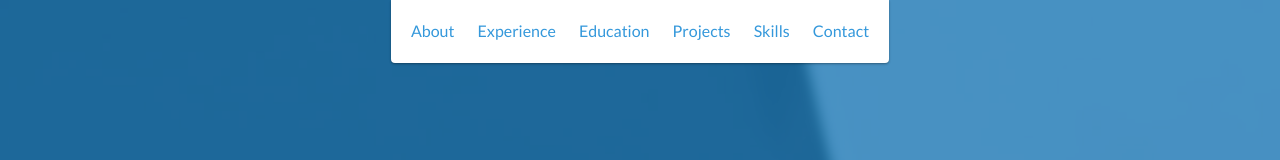
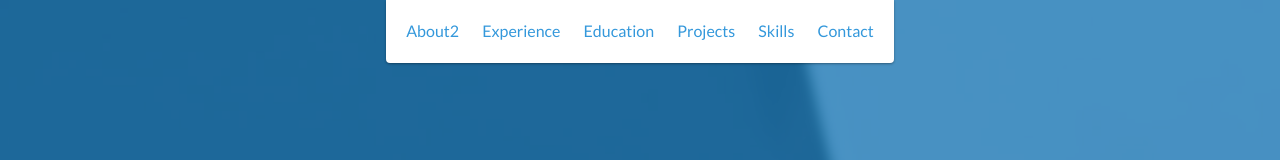
Before and after one commit to gainee0328/gainee0328.github.io, a website: page index.html in a window 1280 px wide. Shown: the top 160 px of the page. Drawn offline with nearby package versions, Linux system fonts and the light colour scheme.

Commit message:
about 수정

```diff
--- a/index.html
+++ b/index.html
@@ -25,7 +25,7 @@
         </div>
         <ul id="menu" class="shadow">
             <li>
-                <a href="#about">About</a>
+                <a href="#about">About2</a>
             </li>
             <li>
                 <a href="#experience">Experience</a>
```
